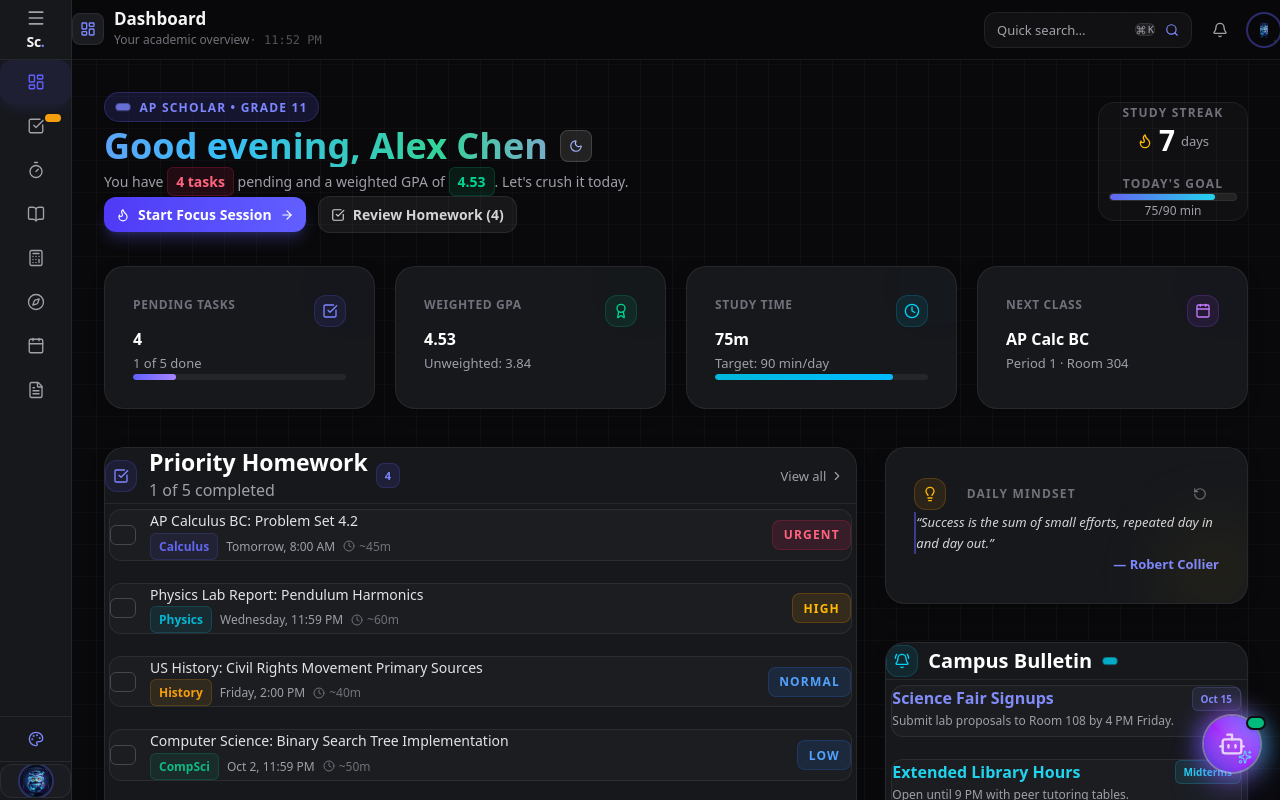
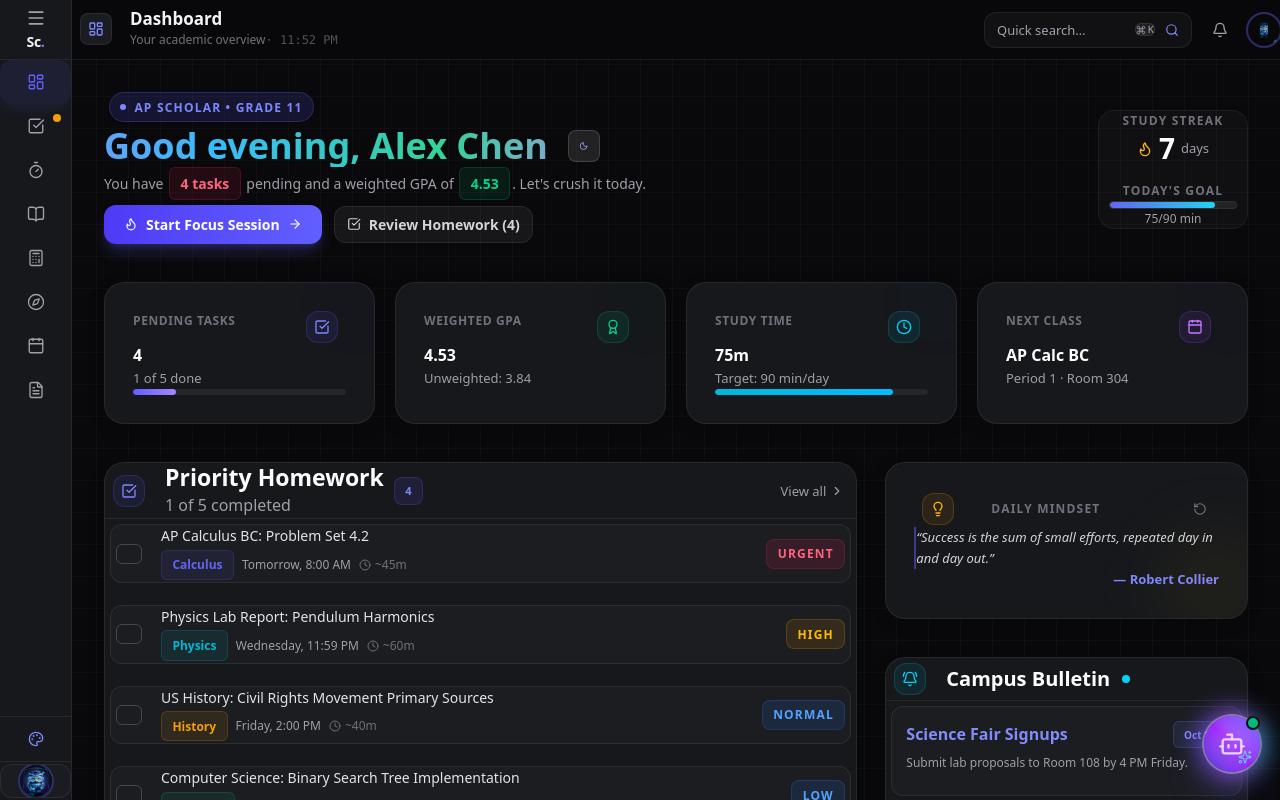
Before and after one commit to dkc1345/dkcFirstAiwebpage, a Next.js app: page / in a window 1280 px wide. Shown: the top 800 px of the page. Built offline with nearby package versions, Linux system fonts and the light colour scheme.

Commit message:
Update webpage

```diff
--- a/app/components/AiAssistantDrawer.tsx
+++ b/app/components/AiAssistantDrawer.tsx
@@ -216,8 +216,7 @@ export default function AiAssistantDrawer({ onNavigateTab }: AiAssistantProps) {
 
         {/* Online status indicator beacon */}
         <span className="absolute top-0 right-0 flex h-3.5 w-3.5 pointer-events-none">
-          <span className="animate-ping absolute inline-flex h-full w-full rounded-full bg-emerald-400 opacity-75" />
-          <span className="relative inline-flex rounded-full h-3.5 w-3.5 bg-emerald-500 border-2 border-[var(--bg-sidebar,#09090b)] shadow-sm" />
+          <span className="relative inline-flex rounded-full h-3.5 w-3.5 bg-emerald-500 border-2 border-[var(--bg-sidebar,#09090b)]" />
         </span>
 
         {/* Tooltip badge label on hover */}
--- a/app/components/DashboardTab.tsx
+++ b/app/components/DashboardTab.tsx
@@ -83,7 +83,7 @@ export default function DashboardTab({
             <div className="flex-1 min-w-0 text-left">
               <div className="flex items-center gap-2 mb-3">
                 <span className="inline-flex items-center gap-2 px-3 py-1 rounded-full text-2xs font-bold tracking-widest uppercase bg-indigo-500/15 text-indigo-400 border border-indigo-500/25 whitespace-nowrap shadow-xs">
-                  <span className="w-1.5 h-1.5 rounded-full bg-indigo-400 animate-pulse-dot" />
+                  <span className="w-1.5 h-1.5 rounded-full bg-indigo-400" />
                   {user?.role ?? "Academic Dashboard"}
                 </span>
               </div>
@@ -112,6 +112,7 @@ export default function DashboardTab({
                   id="start-focus-btn"
                   onClick={() => go("pomodoro")}
                   className="flex items-center gap-2 px-5 py-2.5 rounded-xl bg-gradient-to-r from-indigo-600 to-indigo-500 hover:from-indigo-500 hover:to-indigo-400 text-white text-scale-sm font-bold transition-all hover:scale-105 active:scale-95 shadow-lg shadow-indigo-500/25 cursor-pointer"
+                  style={{ padding: "10px 20px", margin: "5px 0" }}
                 >
                   <Flame className="w-3.5 h-3.5" /> Start Focus Session
                   <ArrowRight className="w-3.5 h-3.5 ml-0.5" />
@@ -228,15 +229,18 @@ export default function DashboardTab({
         }
       </div >
 
-  {/* ── Main Content Grid ────────────────────────── */ }
-  < div className = "grid grid-cols-1 lg:grid-cols-3 min-w-0" style = {{ gap: 'var(--section-gap)' }}>
+      {/* ── Main Content Grid ────────────────────────── */}
+      < div className="grid grid-cols-1 lg:grid-cols-3 min-w-0" style={{ gap: 'var(--section-gap)' }}>
 
         {/* ── Priority Homework (2-col) ─── */}
         <div className="lg:col-span-2 glass-panel min-w-0 overflow-hidden rounded-2xl" style={{ padding: 0 }}>
           {/* Card header */}
-      <div className="flex items-center justify-between px-6 py-4.5 border-b border-[var(--border)]">
+          <div className="flex items-center justify-between px-5 sm:px-6 py-4 border-b border-[var(--border)]">
             <div className="flex items-center gap-3">
-              <div className="w-8 h-8 rounded-xl bg-indigo-500/10 border border-indigo-500/20 flex items-center justify-center">
+              <div
+                className="w-8 h-8 rounded-xl bg-indigo-500/10 border border-indigo-500/20 flex items-center justify-center shrink-0"
+                style={{ marginLeft: "5px" }}
+              >
                 <CheckSquare className="w-4 h-4 text-indigo-400" />
               </div>
               <div className="flex items-center gap-2">
@@ -265,7 +269,7 @@ export default function DashboardTab({
                 <div
                   key={task.id}
                   className="flex items-center gap-3.5 p-4 rounded-xl bg-white/[0.025] border border-[var(--border)] hover:border-indigo-500/30 hover:bg-white/[0.04] transition-all group stagger-item animate-slide-up"
-        style={{ margin: "5px 4px" }}
+                  style={{ margin: "5px" }}
                 >
                   {/* Checkbox */}
                   <button
@@ -273,12 +277,13 @@ export default function DashboardTab({
                     onClick={() => { onToggleTask(task.id); sound.playSuccess(); }}
                     className={`
                     w-5 h-5 shrink-0 rounded-[6px] flex items-center justify-center
-                    transition-all cursor-pointer ml-1
+                    transition-all cursor-pointer
                     ${task.completed
                         ? "bg-emerald-500 border-0"
                         : "border-[1.5px] border-zinc-600/80 hover:border-indigo-400 hover:bg-indigo-500/10"
                       }
                   `}
+                    style={{ margin: "5px" }}
                   >
                     {task.completed && <CheckCircle2 className="w-3.5 h-3.5 text-white" />}
                   </button>
@@ -290,8 +295,8 @@ export default function DashboardTab({
                     </p>
                     <div className="flex flex-wrap items-center gap-2 mt-1.5">
                       <span
-              className="text-2xs font-bold px-2 py-0.5 rounded-md"
-              style={{ backgroundColor: `${task.subjectColor}18`, color: task.subjectColor, border: `1px solid ${task.subjectColor}30` }}
+                        className="text-2xs font-bold px-2.5 py-1 rounded-md"
+                        style={{ backgroundColor: `${task.subjectColor}18`, color: task.subjectColor, border: `1px solid ${task.subjectColor}30`, margin: "2px 0" }}
                       >
                         {task.subject}
                       </span>
@@ -303,12 +308,15 @@ export default function DashboardTab({
                   </div>
 
                   {/* Priority badge */}
-        <span className={`shrink-0 text-2xs font-black px-2.5 py-1 rounded-lg uppercase tracking-widest ${task.priority === "Urgent"
+                  <span
+                    className={`shrink-0 text-2xs font-black px-3 py-1.5 rounded-lg uppercase tracking-widest ${task.priority === "Urgent"
                       ? "bg-rose-500/12 text-rose-400 border border-rose-500/20"
                       : task.priority === "High"
                         ? "bg-amber-500/12 text-amber-400 border border-amber-500/20"
                         : "bg-blue-500/12 text-blue-400 border border-blue-500/20"
-          }`}>
+                      }`}
+                    style={{ margin: "5px" }}
+                  >
                     {task.priority}
                   </span>
                 </div>
@@ -329,13 +337,13 @@ export default function DashboardTab({
           </div >
         </div >
 
-  {/* ── Right Column ─── */ }
-  < div className = "flex flex-col min-w-0" style = {{ gap: 'var(--section-gap)' }}>
+        {/* ── Right Column ─── */}
+        < div className="flex flex-col min-w-0" style={{ gap: 'var(--section-gap)' }}>
 
-    {/* Daily Mindset */ }
-    < div className = "glass-panel relative overflow-hidden rounded-2xl p-6 sm:p-7" >
-      {/* Ambient glow */ }
-      < div className = "absolute -right-4 -bottom-4 w-24 h-24 bg-amber-400/8 rounded-full blur-2xl pointer-events-none" />
+          {/* Daily Mindset */}
+          < div className="glass-panel relative overflow-hidden rounded-2xl p-6 sm:p-7" >
+            {/* Ambient glow */}
+            < div className="absolute -right-4 -bottom-4 w-24 h-24 bg-amber-400/8 rounded-full blur-2xl pointer-events-none" />
 
             <div className="flex items-center justify-between mb-4">
               <div className="flex items-center gap-2.5">
@@ -360,14 +368,17 @@ export default function DashboardTab({
             <p className="text-right text-scale-xs font-semibold text-indigo-400">— {currentQuote.author}</p>
           </div >
 
-  {/* Campus Bulletin */ }
-  < div className = "glass-panel overflow-hidden rounded-2xl" style = {{ padding: 0 }}>
-            <div className="flex items-center gap-2.5 px-6 py-4 border-b border-[var(--border)]">
-              <div className="w-8 h-8 rounded-xl bg-cyan-500/10 border border-cyan-500/20 flex items-center justify-center">
+          {/* Campus Bulletin */}
+          <div className="glass-panel overflow-hidden rounded-2xl min-w-0" style={{ padding: 0 }}>
+            <div className="flex items-center gap-3 px-5 sm:px-6 py-4 border-b border-[var(--border)]">
+              <div
+                className="w-8 h-8 rounded-xl bg-cyan-500/10 border border-cyan-500/20 flex items-center justify-center shrink-0"
+                style={{ marginLeft: "5px", marginTop: "5px", marginBottom: "5px" }}
+              >
                 <BellRing className="w-4 h-4 text-cyan-400" />
               </div>
-              <h3 className="text-[13px] font-bold text-white">Campus Bulletin</h3>
-              <span className="ml-auto w-2 h-2 rounded-full bg-cyan-400 animate-pulse-dot" />
+              <h3 className="text-[13px] font-bold text-white leading-normal">Campus Bulletin</h3>
+              <span className="ml-auto w-2 h-2 rounded-full bg-cyan-400 shrink-0" />
             </div>
 
             <div className="p-4 sm:p-5 flex flex-col gap-3">
@@ -378,19 +389,19 @@ export default function DashboardTab({
               ].map((a) => (
                 <div
                   key={a.title}
-                  className="p-3.5 pb-4 rounded-xl bg-white/[0.025] border border-[var(--border)] hover:border-white/[0.12] hover:bg-white/[0.04] transition-all cursor-pointer group"
-                  style={{ margin: "5px" }}
+                  className="rounded-xl bg-white/[0.025] border border-[var(--border)] hover:border-white/[0.12] hover:bg-white/[0.04] transition-all cursor-pointer group"
+                  style={{ margin: "5px", padding: "14px 14px 18px 14px" }}
                 >
-                  <div className="flex items-center justify-between gap-2 mb-1.5">
+                  <div className="flex items-center justify-between gap-2 mb-2">
                     <p className="text-[12px] font-bold leading-normal" style={{ color: a.color }}>{a.title}</p>
                     <span
-                      className="text-[10px] font-bold px-2 py-1 leading-normal rounded-md inline-flex items-center shrink-0"
-                      style={{ color: a.color, background: `${a.color}18`, border: `1px solid ${a.color}30` }}
+                      className="text-[10px] font-bold leading-normal rounded-md inline-flex items-center shrink-0"
+                      style={{ color: a.color, background: `${a.color}18`, border: `1px solid ${a.color}30`, padding: "5px 10px", margin: "0 0 0 5px" }}
                     >
                       {a.date}
                     </span>
                   </div>
-                  <p className="text-2xs text-zinc-400 leading-normal pb-0.5" style={{ marginBottom: "5px" }}>{a.desc}</p>
+                  <p className="text-2xs text-zinc-400 leading-normal" style={{ marginTop: "5px", marginBottom: "5px" }}>{a.desc}</p>
                 </div>
               ))}
             </div>
@@ -398,8 +409,8 @@ export default function DashboardTab({
         </div >
       </div >
 
-  {/* ── Quick Access Cards ────────────────────────── */ }
-  < div className = "min-w-0" >
+      {/* ── Quick Access Cards ────────────────────────── */}
+      < div className="min-w-0" >
         <div className="flex items-center gap-2 mb-4">
           <Zap className="w-4 h-4 text-indigo-400" />
           <p className="text-2xs font-bold tracking-[0.12em] uppercase text-zinc-500">Quick Access</p>
--- a/app/components/Navbar.tsx
+++ b/app/components/Navbar.tsx
@@ -154,7 +154,6 @@ export default function Navbar({
             <div className="hidden lg:flex items-center gap-3 px-3 py-1 rounded-xl bg-white/[0.03] border border-white/[0.06]">
               <div className="flex items-center gap-1.5">
                 <span className="relative flex h-2 w-2">
-                  <span className="animate-ping absolute inline-flex h-full w-full rounded-full bg-emerald-400 opacity-75"></span>
                   <span className="relative inline-flex rounded-full h-2 w-2 bg-emerald-500"></span>
                 </span>
                 <span className="text-[11px] font-semibold text-emerald-400">4,210 Scholars Online</span>
--- a/app/components/NotesTab.tsx
+++ b/app/components/NotesTab.tsx
@@ -220,7 +220,7 @@ export default function NotesTab({ userEmail }: NotesTabProps) {
           </div>
 
           <span className="text-emerald-400 text-2xs font-medium flex items-center gap-1">
-            <span className="w-2 h-2 rounded-full bg-emerald-400 animate-pulse shrink-0" />
+            <span className="w-2 h-2 rounded-full bg-emerald-400 shrink-0" />
             Auto-saved locally
           </span>
         </div>
--- a/app/components/ScheduleTab.tsx
+++ b/app/components/ScheduleTab.tsx
@@ -69,7 +69,6 @@ export default function ScheduleTab() {
       <div className="glass-panel flex flex-col sm:flex-row sm:items-center justify-between gap-4 bg-gradient-to-r from-indigo-950/40 via-purple-950/20 to-slate-900" style={{ padding: 'var(--card-padding)' }}>
         <div className="flex items-center gap-3">
           <span className="relative flex h-3 w-3 shrink-0">
-            <span className="animate-ping absolute inline-flex h-full w-full rounded-full bg-emerald-400 opacity-75"></span>
             <span className="relative inline-flex rounded-full h-3 w-3 bg-emerald-500"></span>
           </span>
           <div>
--- a/app/globals.css
+++ b/app/globals.css
@@ -309,28 +309,54 @@ textarea {
   line-height: normal;
 }
 
-/* Ensure badges, tags, and status pills have ample margin inside their borders */
-span[class*="rounded-md"],
-span[class*="rounded-lg"],
-span[class*="rounded-full"] {
+/* Notification dots, badge indicators, and pulse dots: always perfect circles with no text padding overrides */
+.notification-dot,
+span[class*="rounded-full"].w-2.h-2,
+span[class*="rounded-full"].w-1\.5.h-1\.5,
+span[class*="rounded-full"].w-2\.5.h-2\.5,
+span[class*="rounded-full"].w-3.h-3,
+span[class*="rounded-full"].w-3\.5.h-3\.5,
+span[class*="animate-pulse-dot"],
+button span.absolute.rounded-full {
+  padding: 0 !important;
+  margin: 0 !important;
+  border-radius: 9999px !important;
+  aspect-ratio: 1 / 1 !important;
+}
+
+/* Icon container badges (Topbar, Card headers, KPI cards): 8px horizontal margin */
+.w-8.h-8.rounded-lg,
+.w-8.h-8.rounded-xl,
+.w-9.h-9.rounded-xl,
+.w-10.h-10.rounded-2xl {
+  margin-left: 8px !important;
+  margin-right: 8px !important;
+}
+
+/* Ensure badges, tags, and status pills with text have ample margin inside their borders */
+span[class*="rounded-md"]:not(.w-2):not(.w-1\.5):not(.w-2\.5):not(.w-3),
+span[class*="rounded-lg"]:not(.w-2):not(.w-1\.5):not(.w-2\.5):not(.w-3),
+span[class*="rounded-full"]:not(.w-2):not(.w-1\.5):not(.w-2\.5):not(.w-3):not(.w-3\.5):not(.h-2):not(.h-1\.5):not(.h-2\.5):not(.h-3):not(.h-3\.5) {
   line-height: normal;
   display: inline-flex;
   align-items: center;
   justify-content: center;
-  padding-top: max(4px, 0.25rem);
-  padding-bottom: max(4px, 0.25rem);
-  padding-left: max(8px, 0.5rem);
-  padding-right: max(8px, 0.5rem);
+  padding-top: max(5px, 0.35rem) !important;
+  padding-bottom: max(5px, 0.35rem) !important;
+  padding-left: max(10px, 0.65rem) !important;
+  padding-right: max(10px, 0.65rem) !important;
+  margin-left: 2px;
+  margin-right: 2px;
 }
 
 /* Priority & Status badges specifically */
 span[class*="tracking-widest"],
 span[class*="uppercase"] {
-  padding-top: max(5px, 0.35rem) !important;
-  padding-bottom: max(5px, 0.35rem) !important;
-  padding-left: max(10px, 0.65rem) !important;
-  padding-right: max(10px, 0.65rem) !important;
-  margin: 2px 0;
+  padding-top: max(6px, 0.4rem) !important;
+  padding-bottom: max(6px, 0.4rem) !important;
+  padding-left: max(14px, 0.85rem) !important;
+  padding-right: max(14px, 0.85rem) !important;
+  margin: 2px 5px !important;
 }
 
 /* Task & list item cards clearance inside lists */
@@ -341,7 +367,12 @@ div[class*="rounded-xl"][class*="border"] {
 }
 
 /* ─── Global Type Hierarchy ─── */
-h1, h2, h3, h4, h5, h6 {
+h1,
+h2,
+h3,
+h4,
+h5,
+h6 {
   text-wrap: pretty;
   word-break: normal;
   overflow-wrap: normal;
@@ -908,7 +939,6 @@ aside nav button:not(.bg-indigo-500\/10) {
   border-radius: 50%;
   background: #22c55e;
   border: 2px solid var(--bg-sidebar);
-  animation: pulse-dot 2.5s ease-in-out infinite;
 }
 
 /* ─── Sidebar Active Indicator ─── */
```
Also changed, not shown: app/components/PomodoroTab.tsx (+12 -7 lines), app/components/SettingsModal.tsx (+25 -86 lines). Lines whose indentation alone changed are shown as unchanged.
